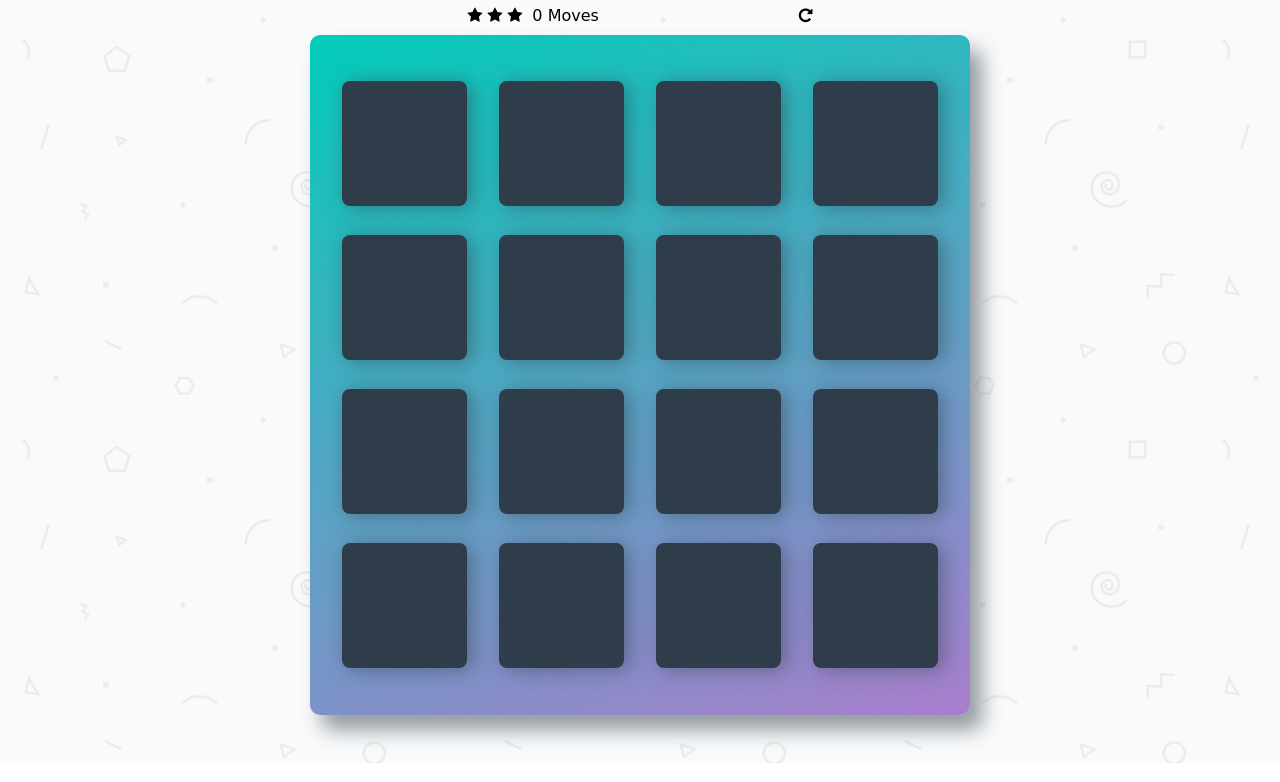
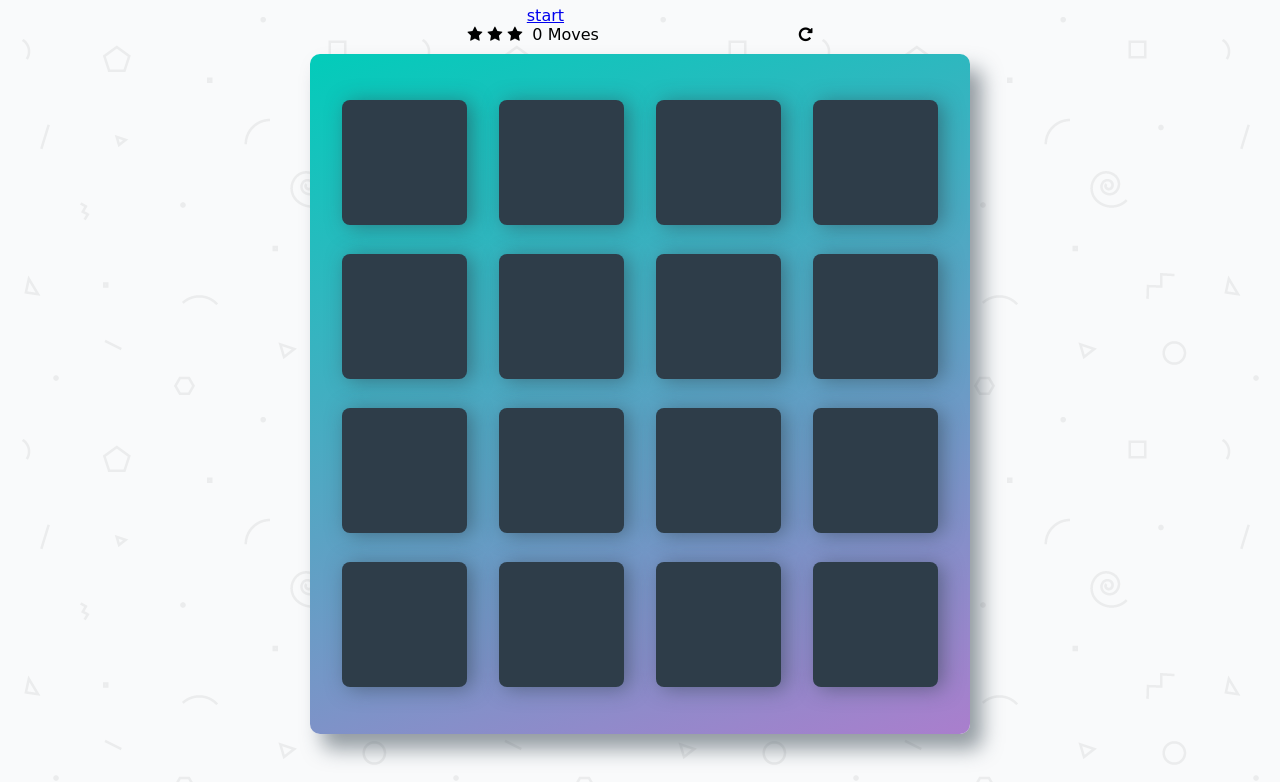
Before and after one commit to ahakem/memory-game, a plain HTML site: page index.html in a window 1280 px wide. Shown: the part 80-862 px from the top of the page. Drawn offline with nearby package versions, Linux system fonts and the light colour scheme; a web font is replaced by a local one.

Commit message:
click to start

```diff
--- a/index.html
+++ b/index.html
@@ -14,7 +14,7 @@
 
     <div class="container">
         <header>
-            <h1>Matching Game</h1>
+            <h1>Matching Game</h1> <a class="js-start" href="javascript:;">start</a>
         </header>
 
         <section class="score-panel">
```
